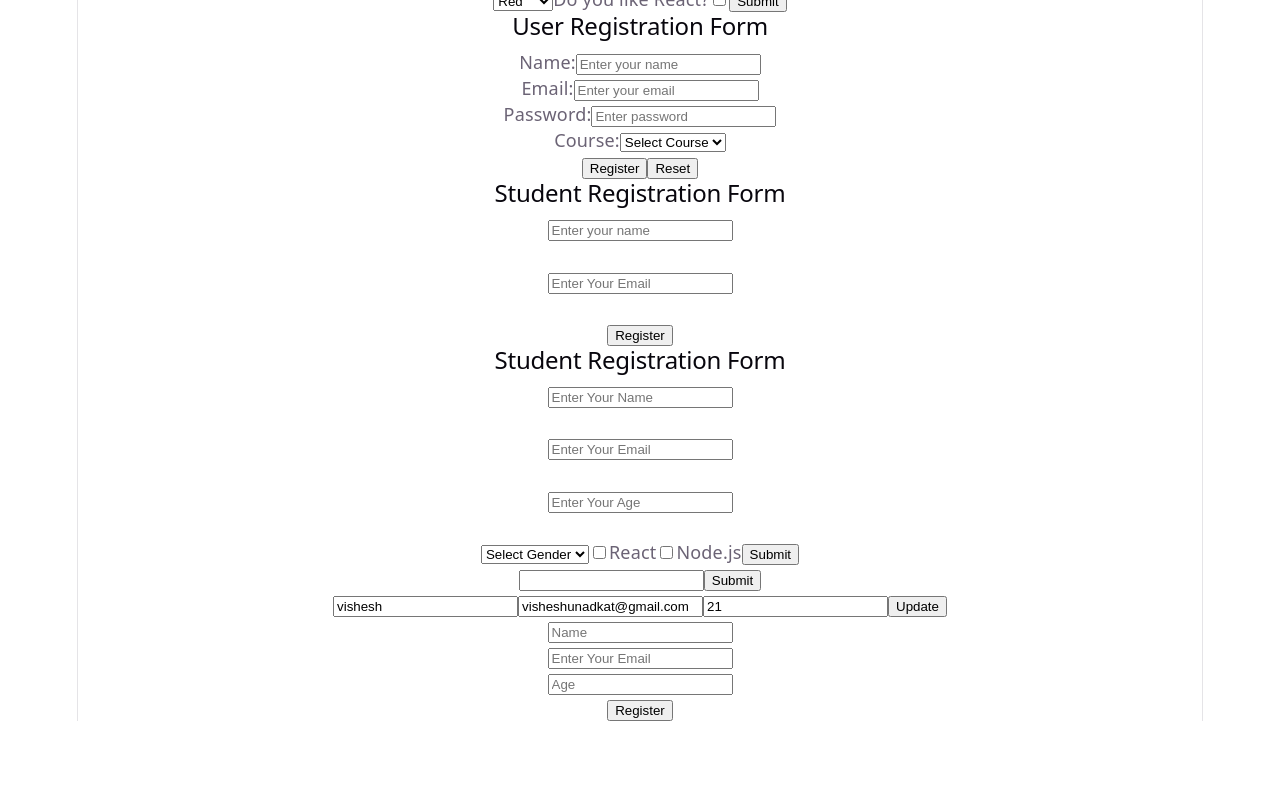
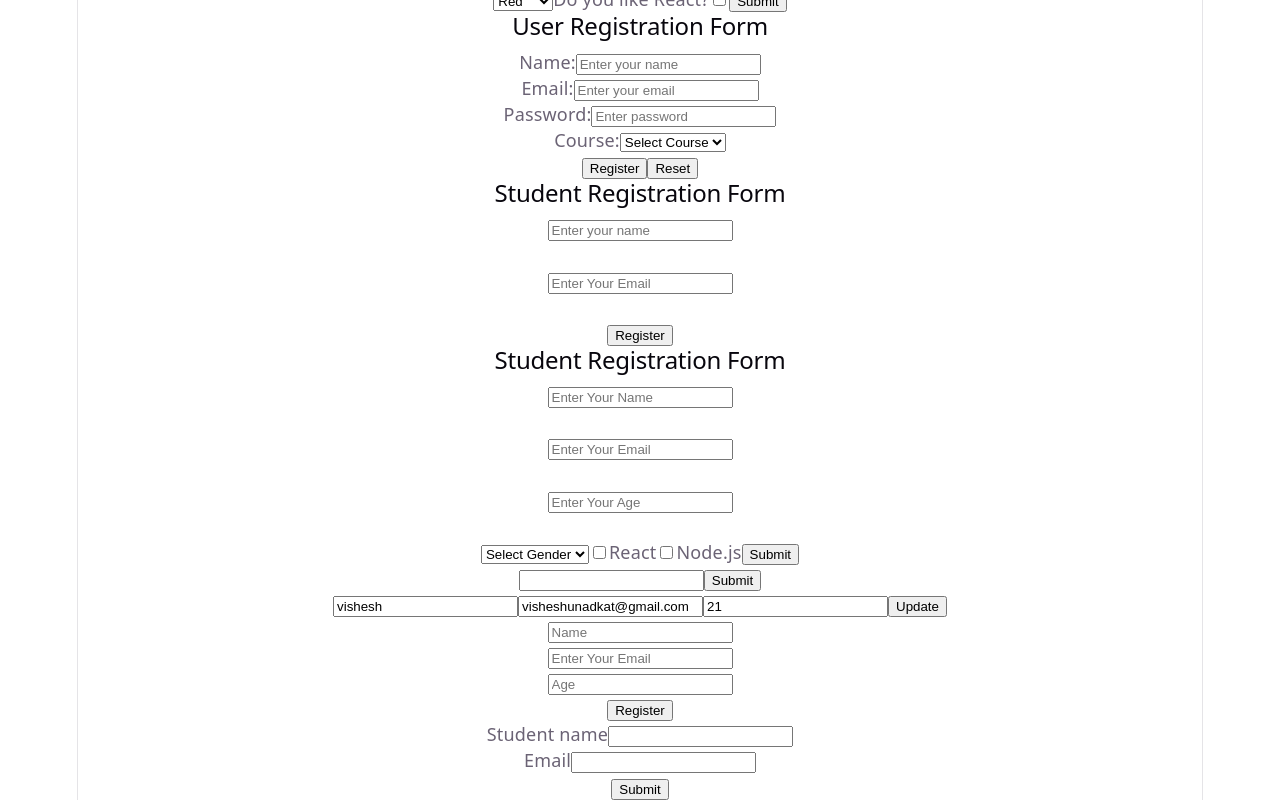
Before and after one commit to kevit-vishesh-unadkat/React-Practice, a React (Vite) app in the folder react-forms/: page / in a window 1280 px wide. Shown: the part 285-1085 px from the top of the page. Before the commit the page ends 1006 px from the top, so only its background shows below. Built offline with nearby package versions, Linux system fonts and the light colour scheme.

Commit message:
explore forms

```diff
--- a/react-forms/src/App.jsx
+++ b/react-forms/src/App.jsx
@@ -14,6 +14,7 @@ import Register2 from './Register2'
 import Forms from './Forms'
 import Forms1 from './Forms1'
 import Forms2 from './Forms2'
+import Forms3 from './Forms3'
 
 function App() {
 
@@ -31,6 +32,7 @@ function App() {
       <Forms/>
       <Forms1/>
       <Forms2/>
+      <Forms3/>
     </>
   )
 }
--- /dev/null
+++ b/react-forms/src/Forms3.jsx
@@ -0,0 +1,34 @@
+// Integration an existing Form
+import { useForm } from 'react-hook-form';
+import Input from './Input';
+
+function Forms3(){
+    const {register,handleSubmit}=useForm();
+
+    const onSubmit=(data)=>{
+        alert("form is submitted successfully");
+        console.log(data);
+    }
+
+    return (
+        <form onSubmit={handleSubmit(onSubmit)}>
+            <Input
+              label="Student name"
+              name="name"
+              register={register}
+              required
+              />
+
+            <Input
+              label="Email"
+              name="email"
+              register={register}
+              required
+              />
+
+            <button type="submit">Submit</button>
+        </form>
+    );
+}
+
+export default Forms3;
--- /dev/null
+++ b/react-forms/src/Input.jsx
@@ -0,0 +1,11 @@
+function Input({ label, register, name, required }) {
+  return (
+    <div>
+      <label>{label}</label>
+
+      <input {...register(name, { required })} />
+    </div>
+  );
+}
+
+export default Input;
```
